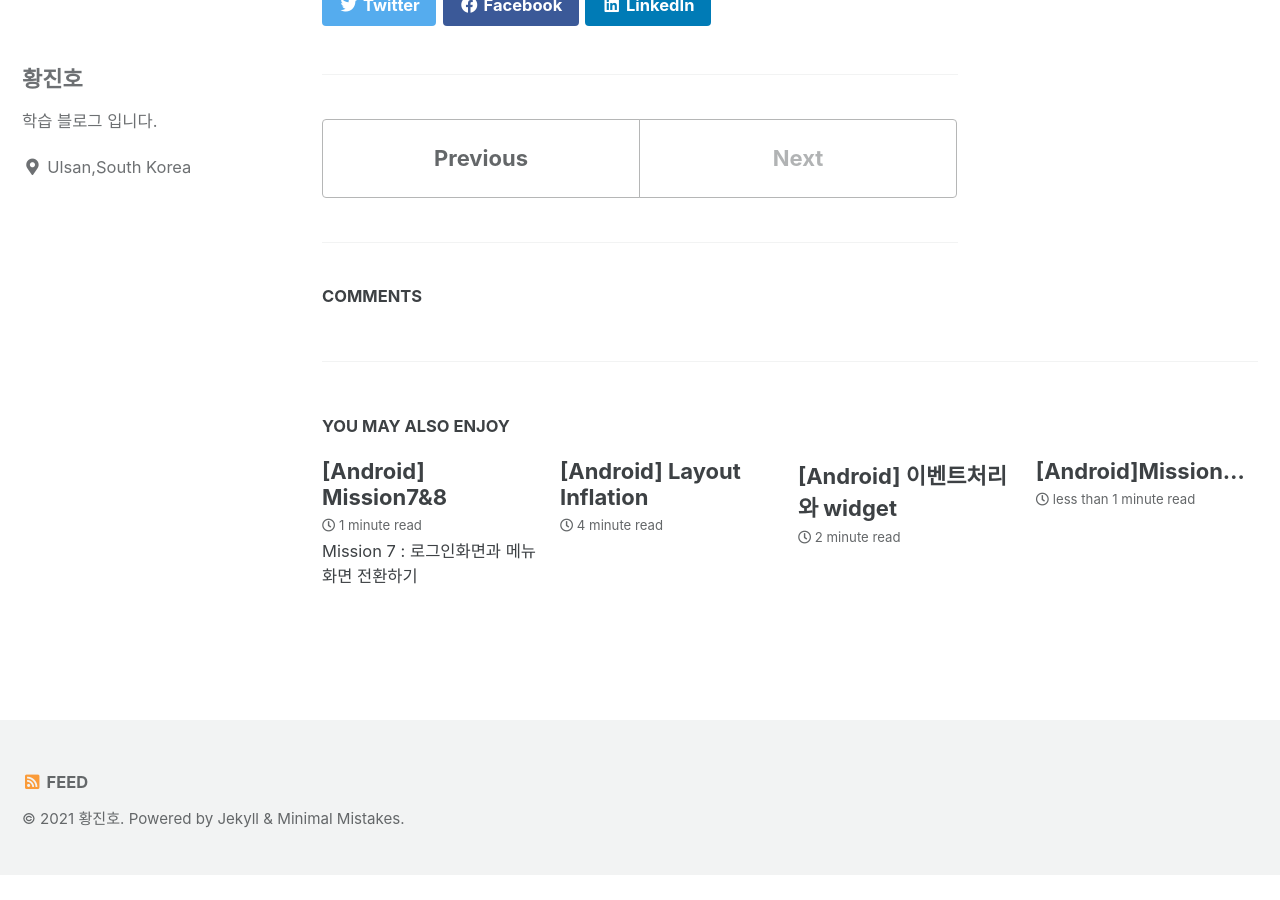
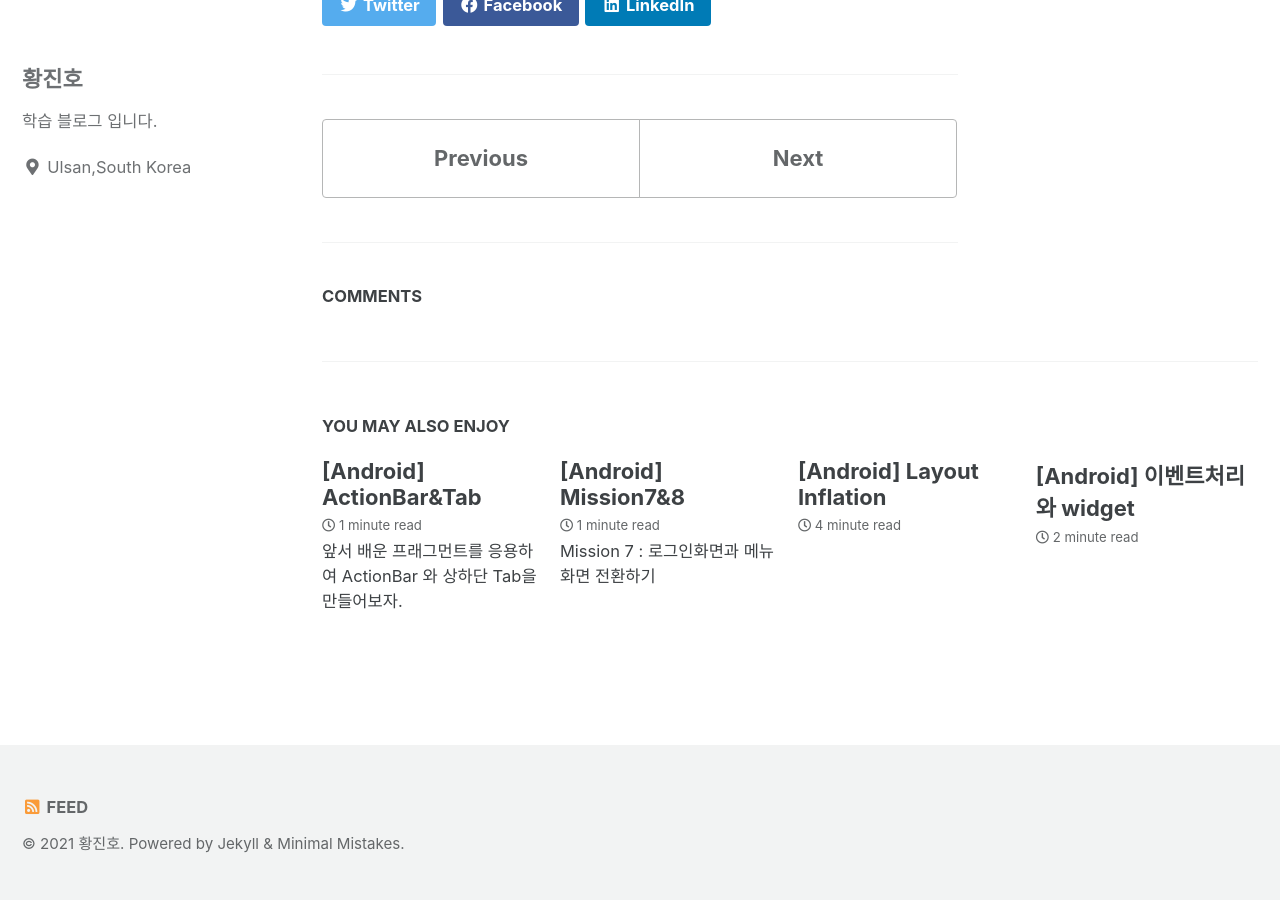
Before and after one commit to jowunnal/jowunnal.github.io, a Jekyll site: the page built from _posts/2021-06-30-chap05_1.md, in a window 1280 px wide and 900 px high, scrolled down 4778 px. Built offline with Jekyll 4.4.1, drawn with Linux system fonts in a browser that asks for light colours; cached includes are drawn as plain includes; comment, search, counter and statistics services are not loaded; before the commit the page ends 5653 px from its top, so only the background shows below that; part of the change alters nothing that is shown.

Commit message:
액션바&상하단Tab

```diff
--- a/_posts/2021-06-30-chap05_1.md
+++ b/_posts/2021-06-30-chap05_1.md
@@ -79,4 +79,4 @@ FragmentManager를 사용하여 프래그먼트를 추가하는 부분이다.
 
 FragmentManager 를 가져오는 메소드인 getSupportFragmentManager() 메소드를 사용하며, 트렌젝션을 사용하여 프래그먼트의 전환을 야기하는 replace() 를 commit()을통해 실행시킨다.
 
-모든 상세코드는 [깃허브주소](https://github.com/jowunnal/studyAndroid/tree/master/Chap.01 "github link") 에있다.
+모든 상세코드는 [깃허브주소](https://github.com/jowunnal/studyAndroid "github link") 에있다.
--- /dev/null
+++ b/_posts/2021-07-01-chap05_2.md
@@ -0,0 +1,84 @@
+---
+title: "[Android] ActionBar&Tab"
+categories:
+- Android
+tags:
+- Study
+---
+
+앞서 배운 프래그먼트를 응용하여 ActionBar 와 상하단 Tab을 만들어보자.
+
+# ActionBar
+메뉴에는 옵션메뉴,컨텍스트메뉴,팝업메뉴 들로 구성되는데, ActionBar 속에 옵션메뉴가 포함되어진다.
+액션바를 알기전에 옵션메뉴에 대한 간략한 지식이 필요하다.
+
+
+
+| 속성 | 설명 |
+|:--------:|:--------:|
+| `옵션 메뉴` | 시스템 '메뉴' 버튼이 눌렷을때 나타나는 메뉴로 각 화면마다 설정할수있는 주요메뉴 |
+| `컨텍스트 메뉴` | 화면을 길게 누르면 나타나는 메뉴로 뷰에 설정하여 나타나게함. 텍스트뷰의 편집상태를 바꿀때 사용 |
+
+보통 점3개로 구성된 아이콘을 누르면 나타나는 부분이 메뉴 이다.
+
+ActionBar는 앱의 상단부분에있는 Title과 Menu로 구성된 작은 Bar이다. 이 작은Bar에 메뉴를 추가시켜 프래그먼트를 응용하여
+메뉴에설정된 프래그먼트를 보여줘서 프래그먼트의 전환을 야기하거나 하는등의 이벤트를 발생시켜 UI를 구성할수있다.
+
+# Menu 구성하기
+
+1. Menu 에 해당하는 XML을 만든다.
+
+/app/res 경로에 Menu 폴더를 만들고, main_menu.xml 을 만들어준다. (반드시 이폴더안에 있어야한다.)
+
+< item > 태그로 메뉴속의 각각의 item들을 정의해준다. 그중 대표적인것들을 정리해보자면,
+
+
+
+| 속성 | 설명 |
+|:--------:|:--------:|
+| `title` |옵션의 제목|
+| `icon` | 옵션의 아이콘 |
+| `showAsAction` | 언제 보일것인가 혹은 안보일것인가 를 설정
+
+
+
+2.onCreateOptionsMenu(Menu menu) 메소드 Override
+
+이메소드는 main_menu.xml을 inflation하는 부분이다. menu의 inflater 객체를 가져오는 메소드인 getMenuInflater()로 inflate()하며, 반환값은 true로 한다.
+
+3.onOptionsItemSelected(MenuItem item)메소드 Override하기
+
+이메소드 에서 파라미터로 받아온 item의 item값들을 가져오기위해 getItemId() 메소드를 변수에 할당하고 그값에따라(메뉴에따라) 원하는 동작을 구현한다.
+
+ActionBar 객체는 getActionBar() 를통해서 객체를 가져올수있다.
+가져온 ActionBar 객체에 여러가지 속성들을 지정하는 메소드를 호출하여 타이틀과 메뉴로 구성된 ActionBar를 변화시킬수있다.
+
+# Tab
+Tab은 네비게이션 위젯이라고 불리기도 하며, 상단과 하단Tab으로 구분한다.
+## 상단Tab
+상단Tab은 보통 ActionBar에 Tab기능을 넣어 보여주는 방법으로 제공된다.
+상단 Tab을 구현하고 Tab에 들어있는 menu에 따라 하단의 layout에 Fragment의 전환으로 화면을 보여주는 UI를 만들어보자.
+
+1. main.xml에 AppBarLayout,ToolBar,Tablayout,FrameLayout을 추가한다.
+2. onCreateView() 메소드를 Override 하여 fragment를 inflation한다.
+3. 자바소스파일에서 setSupoortActionBar(Toolbar) 를 하여 Toolbar를 액션바로 설정한다.
+setSupportActionBar()는 액티비티에 디폴트로 만들어진 액션바가 없을때 동작한다. 하지만 프로젝트를 만들때 액티비티에는 자동으로
+테마에 액션바가 설정되어있다. 따라서 테마를 변경하기위해 /app/res/values/styles.xml 을 열고 AppTheme의 name속성을가진 Style태그의 parent에 NoActionBar로 변경한다.
+
+4. TabLayout 객체를 할당하고, addTab()을통해 탭을 추가한다.
+5. Tab의 selected 리스너를 등록하여 탭이 선택되었을때 프래그먼트가 전환되도록 구성한다.
+프래그먼트의 전환은 트렌젝션에서 replace()를 commit() 하면된다.
+
+![tab](/assets/tab_1.JPG)
+
+## 하단Tab
+하단Tab은 별도의 BottomNavigationView 위젯으로 만들수있다.
+하단Tab의 ItemSelected 리스너를 등록하여 Tab의 selected에의해 선택된 menu item에 해당하는 프래그먼트로 전환하는 UI를 만들어보자.
+
+1. main.xml에 BottomNavigationView위젯을 넣어 구성한다.
+2.  onCreateView() 메소드를 Override 하여 fragment를 inflation한다.
+3.  자바소스파일에서 BottomNevigationView 객체를만들고 setOnNavigationItemSelectedListner()를 구현하여 이벤트가 발생했을때 프래그먼트의 전환을 야기하도록 구현한다.
+
+![tab2](/assets/tab_2.JPG)
+
+모든 소스코드는 [깃허브주소][깃허브주소](https://github.com/jowunnal/studyAndroid "github link") 에 있다.
```
Also changed, not shown: assets/tab_1.JPG (added), assets/tab_2.JPG (added).
